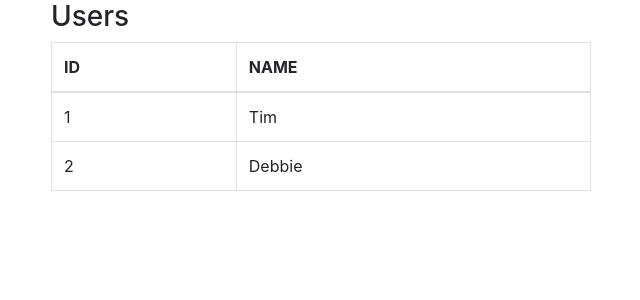
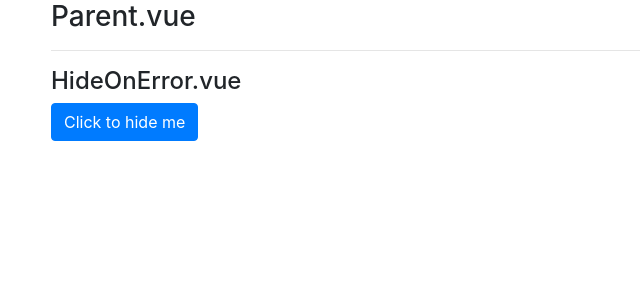
Before and after one commit to UniquelySimilar/vue-sandbox, a Vue app: page / in a window 1280 px wide. Shown: the top 300 px of the page, without its empty margins (34-674 px from the left). Built offline with nearby package versions, Linux system fonts and the light colour scheme.

Commit message:
stackoverflow hide on error

```diff
--- a/src/App.vue
+++ b/src/App.vue
@@ -1,16 +1,16 @@
 <template>
   <div id="app" class="container">
-    <vuex-module />
+    <parent />
   </div>
 </template>
 
 <script>
-  import VuexModule from '@/components/vuetest/vuex-module/VuexModule'
+  import Parent from '@/components/stackoverflow/hide-on-error/Parent'
 
   export default {
     name: 'App',
     components: {
-      VuexModule
+      Parent
     },
     data() {
       return {
--- /dev/null
+++ b/src/components/stackoverflow/hide-on-error/HideOnError.vue
@@ -0,0 +1,19 @@
+<template>
+  <div class="hide-on-error">
+    <h4>HideOnError.vue</h4>
+    <button type="button" class="btn btn-primary" @click="processError">Click to hide me</button>
+  </div>
+</template>
+
+<script>
+  export default {
+    methods: {
+      processError() {
+        this.hideMe();
+      },
+      hideMe() {
+        this.$emit('hide-child-event');
+      }
+    }
+  }
+</script>
--- /dev/null
+++ b/src/components/stackoverflow/hide-on-error/Parent.vue
@@ -0,0 +1,26 @@
+<template>
+  <div class="parent">
+    <h3>Parent.vue</h3>
+    <hr>
+    <hide-on-error v-if="showChild" @hide-child-event="handleHideChildEvent" />
+  </div>
+</template>
+
+<script>
+  import HideOnError from './HideOnError.vue'
+  export default {
+    components: {
+      HideOnError
+    },
+    data() {
+      return {
+        showChild: true
+      }
+    },
+    methods: {
+      handleHideChildEvent() {
+        this.showChild = false;
+      }
+    }
+  }
+</script>
--- a/src/main.js
+++ b/src/main.js
@@ -3,7 +3,7 @@ import App from './App.vue'
 import router from './router'
 //import store from './store'
 //import store from './store/react-to-vuex-store.js'
-import store from '@/components/vuetest/vuex-module/store.js'
+//import store from '@/components/vuetest/vuex-module/store.js'
 
 import 'bootstrap/dist/css/bootstrap.css'
 // Uncomment when using Bootstrap components
@@ -14,6 +14,6 @@ Vue.config.productionTip = false
 
 new Vue({
   router,
-  store,
+  //store,
   render: h => h(App),
 }).$mount('#app')
```
